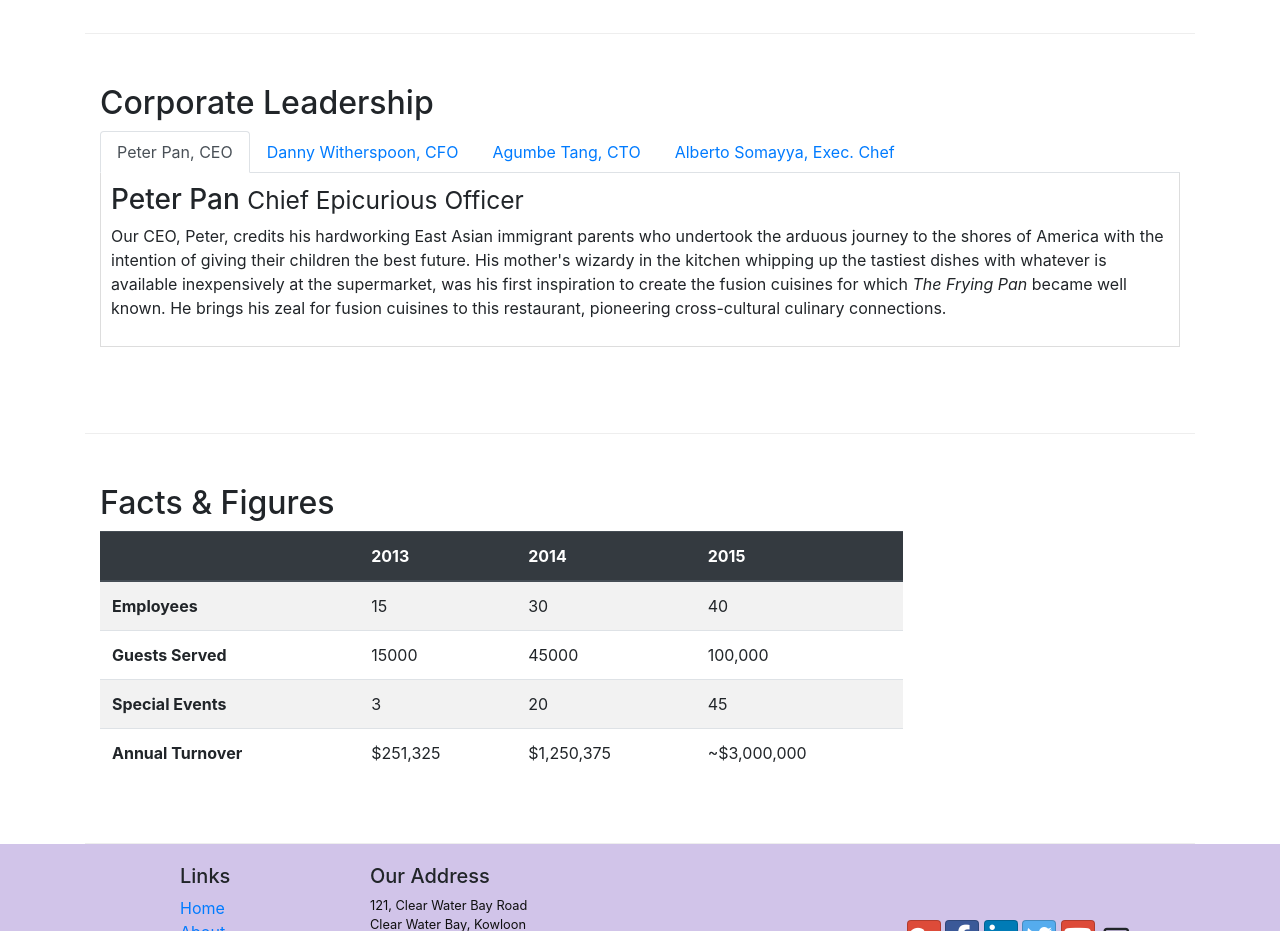
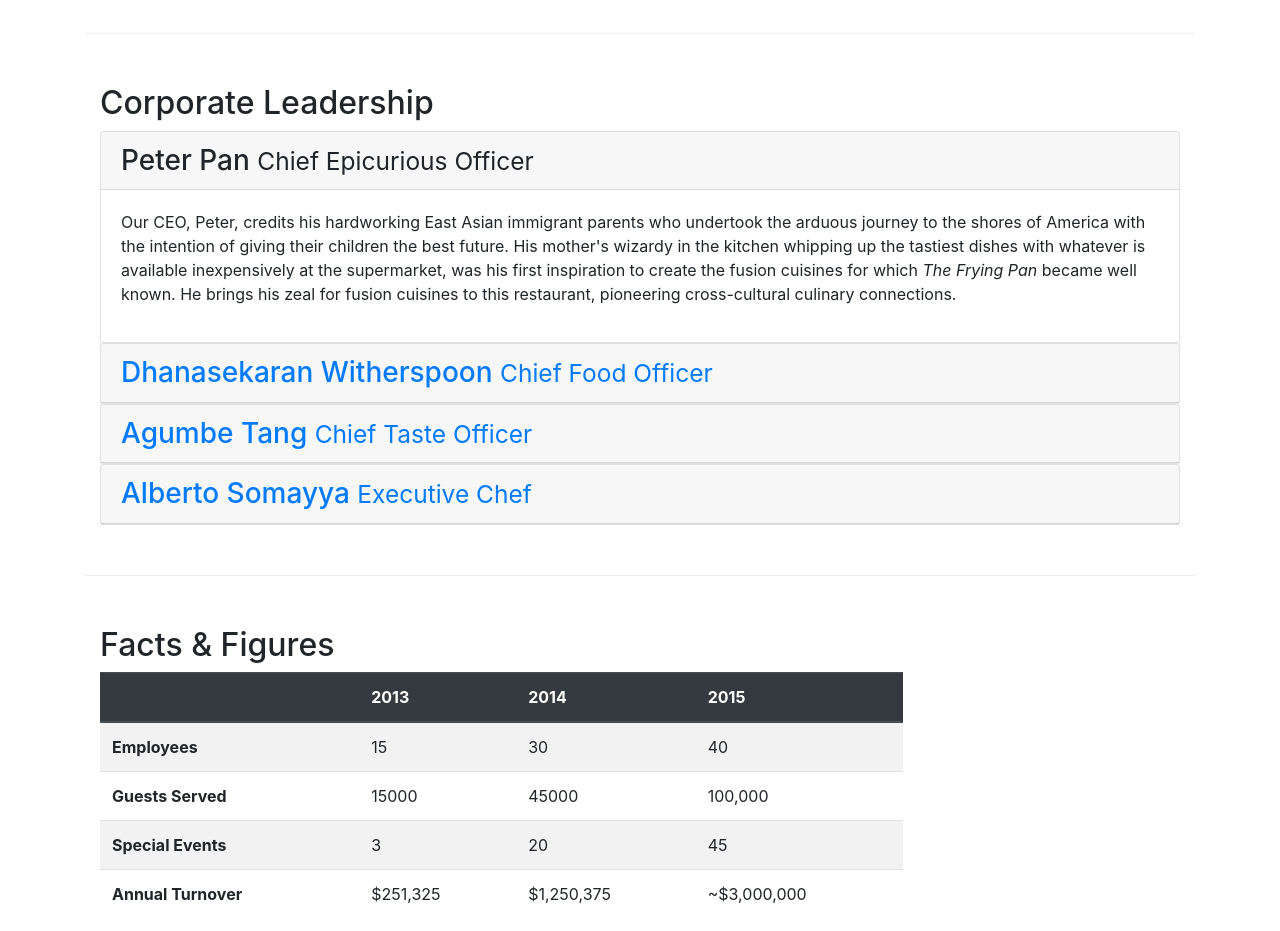
Before and after one commit to ziffiex/bootstrap4-conFusion, a plain HTML site: page aboutus.html in a window 1280 px wide. Shown: the part 940-1871 px from the top of the page. Drawn offline with nearby package versions, Linux system fonts and the light colour scheme.

Commit message:
Accordion

```diff
--- a/aboutus.html
+++ b/aboutus.html
@@ -116,67 +116,108 @@
             <!-- The "Corporate Leadership" section should stretch the entire width of the row. -->
             <div class="col-12">
                 <h2>Corporate Leadership</h2>
-                <ul class="nav nav-tabs">
-                    <li class="nav-item">
-                        <a class="nav-link active" href="#peter" role="tab" data-toggle="tab">Peter Pan, CEO</a>
-                    </li>
-                    <li class="nav-item">
-                        <a class="nav-link" href="#danny" role="tab" data-toggle="tab">Danny Witherspoon, CFO</a>
-                    </li>
-                    <li class="nav-item">
-                        <a class="nav-link" href="#agumbe" role="tab" data-toggle="tab">Agumbe Tang, CTO</a>
-                    </li>
-                    <li class="nav-item">
-                        <a class="nav-link" href="#alberto" role="tab" data-toggle="tab">Alberto Somayya, Exec. Chef</a>
-                    </li>
-                </ul>
-                <div class="tab-content">
-                    <div role="tabpanel" class="tab-pane fade show active" id="peter">
-                        <h3>Peter Pan <small>Chief Epicurious Officer</small></h3>
+                <div id="accordion">
+                    <div class="card">
+                        <div class="card-header" role="tab" id="peterhead">
+                            <h3 class="mb-0">
+                                <a data-toggle="collapse" data-target="#peter">
+                                    Peter Pan <small>Chief Epicurious Officer</small>
+                                </a>
+                            </h3>
+                        </div>
+                        <div class="collapse show" id="peter" data-parent="#accordion">
+                            <div class="card-body">
                                 <!-- You should apply the classes so that the <p> elements containing the detailed descriptions of the corporate leadership is hidden only for extra small screens. -->
-                        <p class="d-none d-sm-block">Our CEO, Peter, credits his hardworking East Asian immigrant
+                                <p class="d-none d-sm-block">Our CEO, Peter, credits his hardworking East Asian
+                                    immigrant
                                     parents
                                     who
-                            undertook the arduous journey to the shores of America with the intention of giving their
+                                    undertook the arduous journey to the shores of America with the intention of giving
+                                    their
                                     children
-                            the best future. His mother's wizardy in the kitchen whipping up the tastiest dishes with
+                                    the best future. His mother's wizardy in the kitchen whipping up the tastiest
+                                    dishes with
                                     whatever
-                            is available inexpensively at the supermarket, was his first inspiration to create the
+                                    is available inexpensively at the supermarket, was his first inspiration to create
+                                    the
                                     fusion
-                            cuisines for which <em>The Frying Pan</em> became well known. He brings his zeal for fusion
+                                    cuisines for which <em>The Frying Pan</em> became well known. He brings his zeal
+                                    for fusion
                                     cuisines to this restaurant, pioneering cross-cultural culinary connections.</p>
                             </div>
-                    <div role="tabpanel" class="tab-pane fade" id="danny">
-                        <h3>Dhanasekaran Witherspoon <small>Chief Food Officer</small></h3>
+                        </div>
+                    </div>
+
+                    <div class="card">
+                        <div class="card-header" role="tab" id="dannyhead">
+                            <h3 class="mb-0">
+                                <a class="collapsed" data-toggle="collapse" data-target="#danny">
+                                    Dhanasekaran Witherspoon <small>Chief Food Officer</small>
+                                </a>
+                            </h3>
+                        </div>
+                        <div class="collapse" id="danny" data-parent="#accordion">
+                            <div class="card-body">
                                 <p class="d-none d-sm-block">Our CFO, Danny, as he is affectionately referred to by his
                                     colleagues,
-                            comes from a long established family tradition in farming and produce. His experiences
+                                    comes from a long established family tradition in farming and produce. His
+                                    experiences
                                     growing
                                     up
-                            on a farm in the Australian outback gave him great appreciation for varieties of food
+                                    on a farm in the Australian outback gave him great appreciation for varieties of
+                                    food
                                     sources.
                                     As
-                            he puts it in his own words, <em>Everything that runs, wins, and everything that stays,
+                                    he puts it in his own words, <em>Everything that runs, wins, and everything that
+                                        stays,
                                         pays!</em></p>
                             </div>
-                    <div role="tabpanel" class="tab-pane fade" id="agumbe">
-                        <h3>Agumbe Tang <small>Chief Taste Officer</small></h3>
-                        <p class="d-none d-sm-block">Blessed with the most discerning gustatory sense, Agumbe, our CTO,
-                            personally ensures that every dish that we serve meets his exacting tastes. Our chefs dread
+                        </div>
+                    </div>
+                    <div class="card">
+                        <div class="card-header" role="tab" id="agumbehead">
+                            <h3 class="mb-0">
+                                <a class="collapsed" data-toggle="collapse" data-target="#agumbe">
+                                    Agumbe Tang <small>Chief Taste Officer</small>
+                                </a>
+                            </h3>
+                        </div>
+                        <div class="collapse" id="agumbe" data-parent="#accordion">
+                            <div class="card-body">
+                                <p class="d-none d-sm-block">Blessed with the most discerning gustatory sense, Agumbe,
+                                    our CTO,
+                                    personally ensures that every dish that we serve meets his exacting tastes. Our
+                                    chefs dread
                                     the
-                            tongue lashing that ensues if their dish does not meet his exacting standards. He lives by
+                                    tongue lashing that ensues if their dish does not meet his exacting standards. He
+                                    lives by
                                     his
                                     motto, <em>You click only if you survive my lick.</em></p>
                             </div>
-                    <div role="tabpanel" class="tab-pane fade" id="alberto">
-                        <h3>Alberto Somayya <small>Executive Chef</small></h3>
-                        <p class="d-none d-sm-block">Award winning three-star Michelin chef with wide International
+                        </div>
+                    </div>
+                    <div class="card">
+                        <div class="card-header" role="tab" id="albertohead">
+                            <h3 class="mb-0">
+                                <a class="collapsed" data-toggle="collapse" data-target="#alberto">
+                                    Alberto Somayya <small>Executive Chef</small>
+                                </a>
+                            </h3>
+                        </div>
+                        <div class="collapse" id="alberto" data-parent="#accordion">
+                            <div class="card-body">
+                                <p class="d-none d-sm-block">Award winning three-star Michelin chef with wide
+                                    International
                                     experience
-                            having worked closely with whos-who in the culinary world, he specializes in creating
+                                    having worked closely with whos-who in the culinary world, he specializes in
+                                    creating
                                     mouthwatering
-                            Indo-Italian fusion experiences. He says, <em>Put together the cuisines from the two
+                                    Indo-Italian fusion experiences. He says, <em>Put together the cuisines from the
+                                        two
                                         craziest
                                         cultures, and you get a winning hit! Amma Mia!</em></p>
+                            </div>
+                        </div>
                     </div>
                 </div>
             </div>
```
Lines whose indentation alone changed are shown as unchanged.
